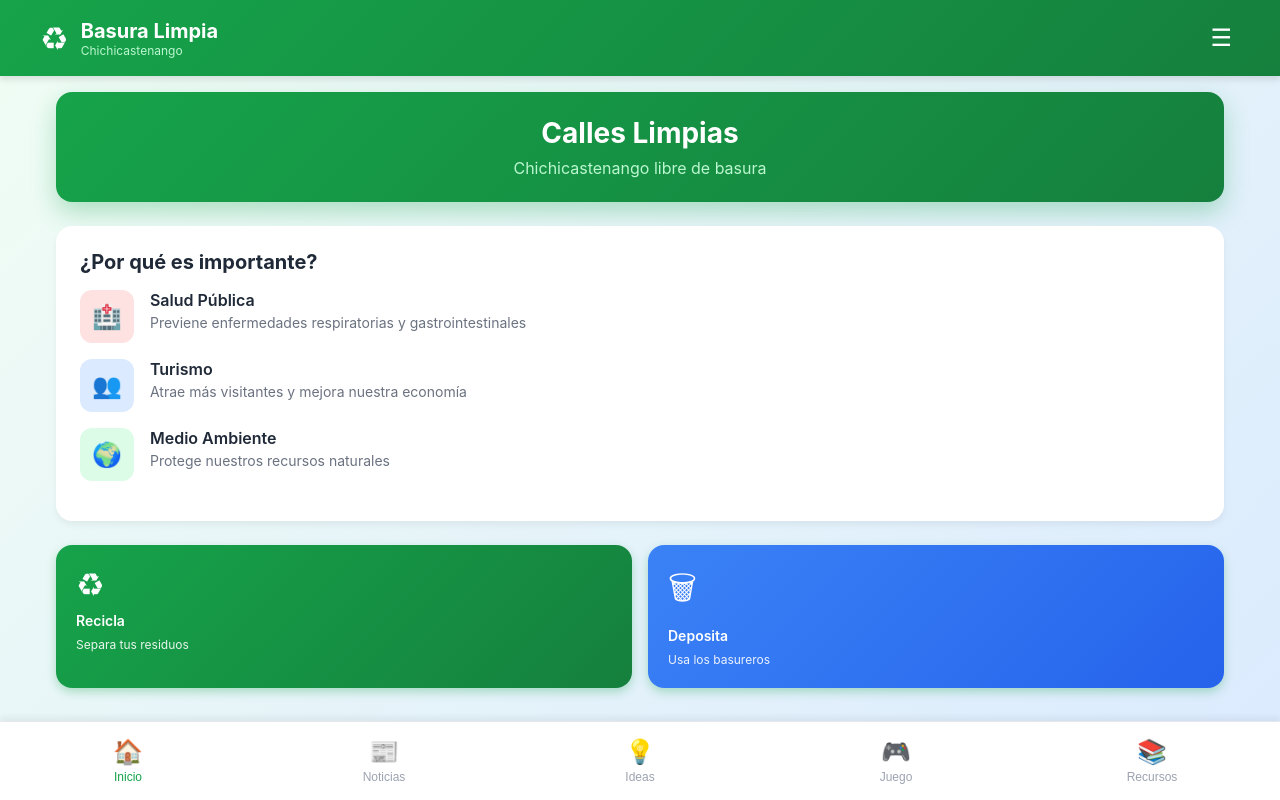
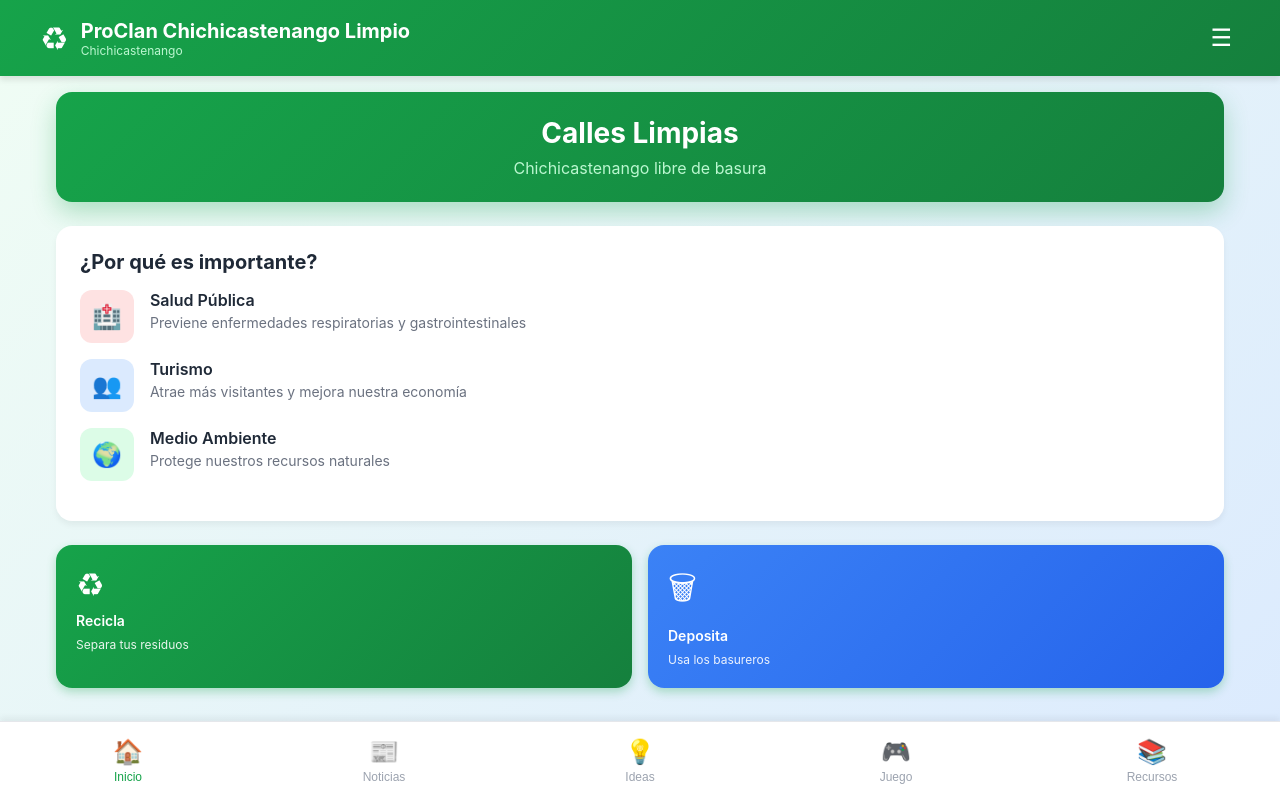
Before and after one commit to EAstuardo/ChichiLimpioo, a plain HTML site: page index.html in a window 1280 px wide. Drawn offline with Linux system fonts and the light colour scheme.

Commit message:
actualizacion

```diff
--- a/index.html
+++ b/index.html
@@ -12,7 +12,7 @@
             <div class="header-logo">
                 <div class="icon">♻</div>
                 <div class="header-title">
-                    <h1>Basura Limpia</h1>
+                    <h1>ProClan Chichicastenango Limpio</h1>
                     <p>Chichicastenango</p>
                 </div>
             </div>
```
